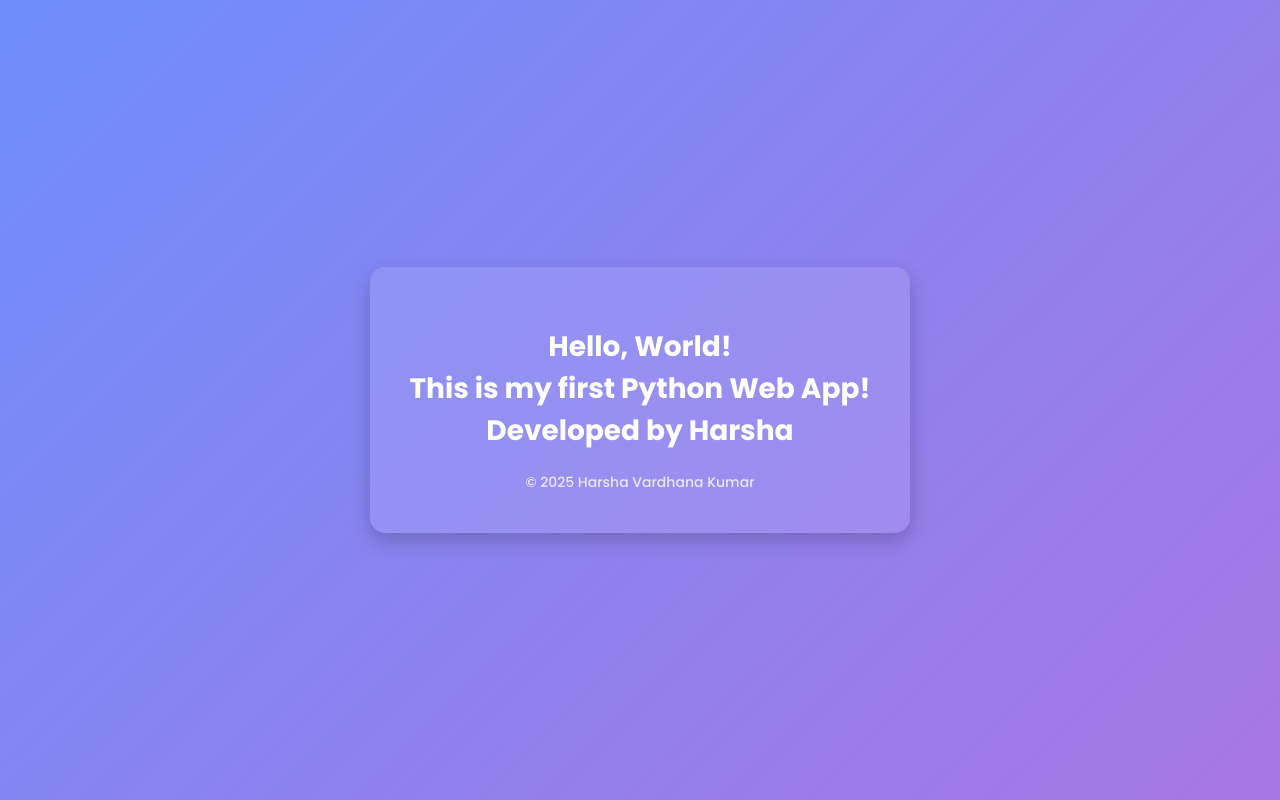
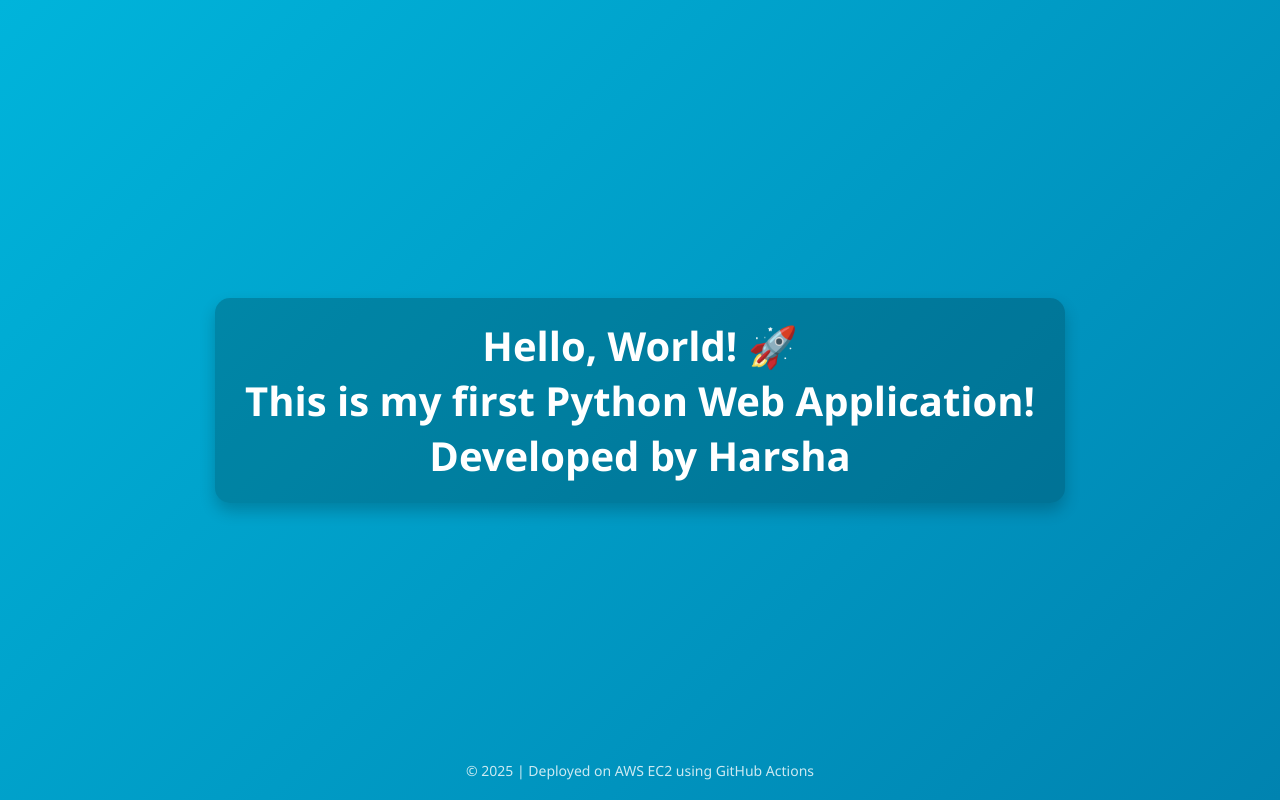
Before and after one commit to Harshavks69/mywebapp, a Flask app: page / in a window 1280 px wide. Run offline with Flask 3, Linux system fonts and the light colour scheme.

Commit message:
replaced app to application

```diff
--- a/templates/index.html
+++ b/templates/index.html
@@ -3,43 +3,54 @@
 <head>
     <meta charset="UTF-8">
     <title>My First Web App</title>
-    <meta name="viewport" content="width=device-width, initial-scale=1.0">
-    <!-- Google Font -->
-    <link href="https://fonts.googleapis.com/css2?family=Poppins:wght@500;700&display=swap" rel="stylesheet">
     <style>
         body {
             margin: 0;
             padding: 0;
-            font-family: 'Poppins', sans-serif;
-            background: linear-gradient(135deg, #6e8efb, #a777e3);
-            color: white;
+            font-family: 'Segoe UI', Tahoma, Geneva, Verdana, sans-serif;
+            background: linear-gradient(135deg, #00b4db, #0083b0);
+            color: #fff;
             display: flex;
+            flex-direction: column;
+            align-items: center;
             justify-content: center;
-            align-items: center;
             height: 100vh;
             text-align: center;
         }
-        .container {
-            background-color: rgba(255, 255, 255, 0.1);
-            padding: 40px;
+
+        h1 {
+            font-size: 2.5rem;
+            background-color: rgba(0, 0, 0, 0.2);
+            padding: 20px 30px;
             border-radius: 15px;
-            box-shadow: 0 8px 20px rgba(0, 0, 0, 0.2);
+            box-shadow: 0 8px 16px rgba(0,0,0,0.2);
+            animation: fadeInUp 1s ease-in-out;
         }
-        h1 {
-            font-size: 28px;
-            line-height: 1.5;
+
+        @keyframes fadeInUp {
+            from {
+                opacity: 0;
+                transform: translateY(30px);
+            }
+            to {
+                opacity: 1;
+                transform: translateY(0);
+            }
         }
-        .footer {
-            margin-top: 20px;
+
+        footer {
+            position: absolute;
+            bottom: 20px;
             font-size: 14px;
             opacity: 0.8;
         }
     </style>
 </head>
 <body>
-    <div class="container">
-        <h1>Hello, World!<br>This is my first Python Web App!<br><strong>Developed by Harsha</strong></h1>
-        <div class="footer">© 2025 Harsha Vardhana Kumar</div>
-    </div>
+    <h1>Hello, World! 🚀<br>This is my first Python Web Application!<br>Developed by <strong>Harsha</strong></h1>
+
+    <footer>
+        &copy; 2025 | Deployed on AWS EC2 using GitHub Actions
+    </footer>
 </body>
 </html>
```
